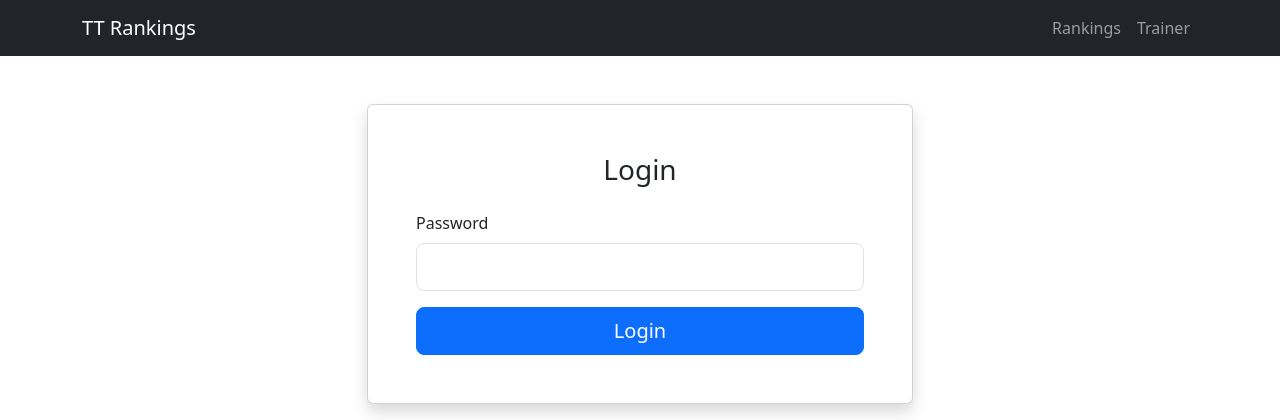
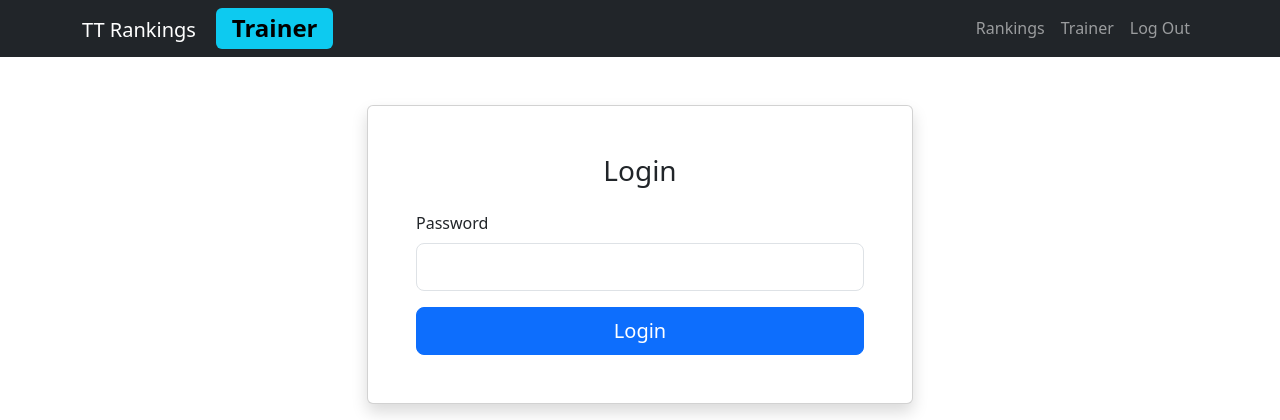
Before and after one commit to M-Mrk/DreamRankr, a Flask app: page /login in a window 1280 px wide. Shown: the top 420 px of the page. Run offline with Flask 3, Linux system fonts and the light colour scheme; the visitor is signed in with stand-in values (Sample User, id 1).

Commit message:
Added logout path and added Badge to display if logged in as trainer

```diff
--- a/app.py
+++ b/app.py
@@ -45,6 +45,11 @@ def login():
         else:
             return redirect('/login')
 
+@app.route('/logout')
+def logOut():
+    session.clear()
+    return redirect('/login')
+
 @app.route('/')
 @requiresViewer
 def home():
@@ -60,12 +65,13 @@ def home():
     """
     try:
         rankings = Rankings.query.all()
+        allPlayers = Players.query.order_by(Players.wins.desc()).all()
         log(1, "home", f"Successfully loaded {len(rankings)} rankings for home page")
-        return render_template('index.html', rankings=rankings)
+        return render_template('index.html', rankings=rankings, allPlayers=allPlayers)
     except Exception as e:
         log(4, "home", f"Error loading rankings for home page: {e}")
         # Return empty rankings list as fallback
-        return render_template('index.html', rankings=[])
+        return render_template('index.html', rankings=[], allPlayers=[])
 
 @app.route('/view/<int:rankingId>')
 @requiresViewer
--- a/templates/base.html
+++ b/templates/base.html
@@ -17,10 +17,20 @@
 <body>
     <nav class="navbar navbar-expand-lg navbar-dark bg-dark">
         <div class="container">
-            <a class="navbar-brand" href="{{ url_for('home') }}">TT Rankings</a>
+            <div>
+                <a class="navbar-brand" href="{{ url_for('home') }}">TT Rankings</a>
+                {% if session['permissionLevel'] == "trainer" %}
+                    <span class="badge text-bg-info fs-4">Trainer</span>
+                {% endif %}
+                </div>
             <div class="navbar-nav">
-                <a class="nav-link" href="{{ url_for('home') }}">Rankings</a>
-                <a class="nav-link" href="{{ url_for('trainer', rankingId=request.view_args.get('id')) if request and request.view_args and request.view_args.get('id') else url_for('trainer', rankingId=1) }}">Trainer</a>
+                {% if session['permissionLevel'] == "trainer" %}
+                    <a class="nav-link" href="{{ url_for('home') }}">Rankings</a>
+                    <a class="nav-link" href="{{ url_for('trainer', rankingId=request.view_args.get('id')) if request and request.view_args and request.view_args.get('id') else url_for('trainer', rankingId=1) }}">Trainer</a>
+                {% else %}
+                    <a class="nav-link" href="{{ url_for('home') }}">Home</a>
+                {% endif %}
+                <a class="nav-link" href="{{ url_for('logOut') }}">Log Out</a>
             </div>
         </div>
     </nav>
```
Also changed, not shown: authentication.py (line endings or trailing spaces).
